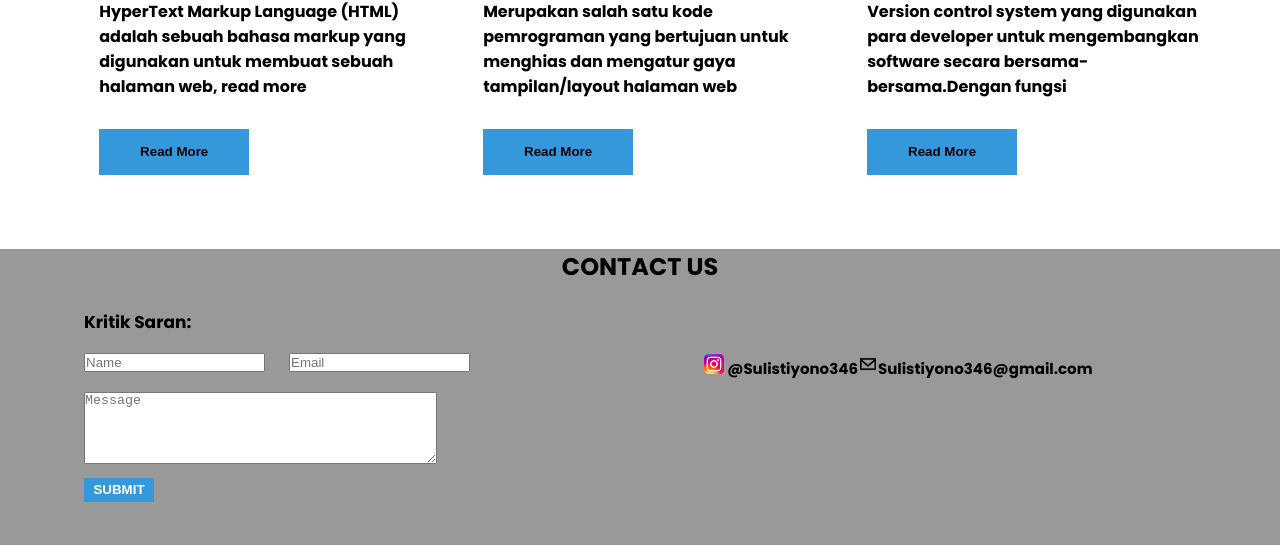
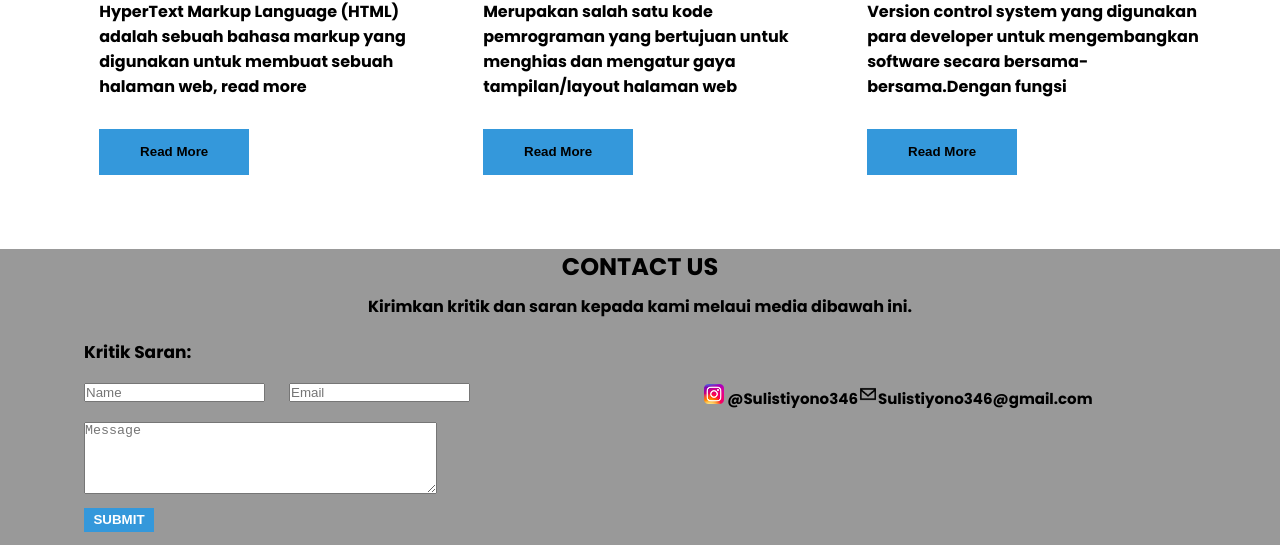
Before and after one commit to sulistiyono346/sulistiyono346.github.io, a plain HTML site: page index.html in a window 1280 px wide. Shown: the part 1081-1626 px from the top of the page. Drawn offline with Linux system fonts and the light colour scheme.

Commit message:
versi 1.1.1 (beta) masih perlu banyak improvement

```diff
--- a/index.html
+++ b/index.html
@@ -83,7 +83,7 @@
   </div>
   <div id= "contact">
     <h2> CONTACT US</h2>
-    <h4> </h4>
+    <h4> Kirimkan kritik dan saran kepada kami melaui media dibawah ini.</h4>
     <div class="contact-left">
     <form>
       <p>
```
